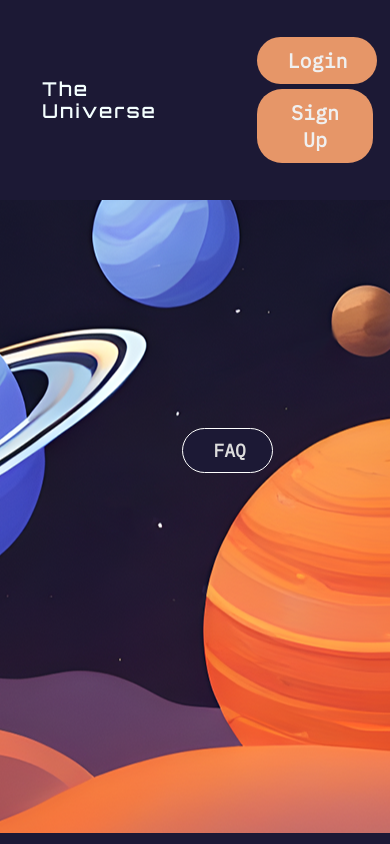
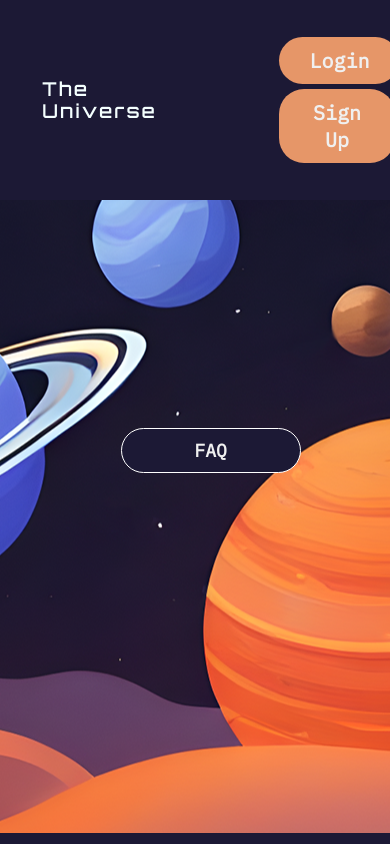
Before and after one commit to reyaanali5/comptest, a React (Create React App) app: page / in a window 390 px wide. Shown: the top 844 px of the page. Built offline with nearby package versions, Linux system fonts and the light colour scheme; no server answers.

Commit message:
fixed buttons width

```diff
--- a/src/App.css
+++ b/src/App.css
@@ -354,6 +354,7 @@ nav ul {
   font-family: "IBM Plex Mono", monospace;
   font-weight: bold;
   font-size: 15px;
+  min-width: 180px;
   margin: 2%;
   transition: 0.5s;
 }
@@ -577,7 +578,20 @@ textarea {
 /* Screen sizes should be at the bottom */
 /* Screen sizes adjustment */
 
+@media screen and (min-width: 1024px) {
+  .App {
+    width: fit-content;
+  }
+  .App-header {
+    height: fit-content;
+  }
+}
+
 @media screen and (max-width: 950px) {
+  .buttons {
+    width: 390px;
+  }
+
   .pageHeading {
     font-size: small;
     text-align: left;
@@ -603,7 +617,7 @@ textarea {
 
   .fav {
     position: relative;
-    left: 50px;
+    left: 20px;
     margin-top: 700px;
   }
 
@@ -703,6 +717,13 @@ textarea {
   }
 }
 
+@media screen and (max-width: 780px) {
+  .fav {
+    position: relative;
+    left: -10px;
+    margin-top: 700px;
+  }
+}
 @media screen and (max-width: 550px) {
   .pageHeading {
     font-size: small;
@@ -773,6 +794,7 @@ textarea {
   }
 
   .buttons {
+    width: 180px;
     font-size: large;
   }
 
@@ -800,7 +822,7 @@ textarea {
     display: flex;
     flex-direction: column;
     justify-content: space-between;
-    margin-left: -25px;
+    margin-left: -40px;
   }
 
   .planet-link-circle {
@@ -845,6 +867,13 @@ textarea {
   }
 }
 
+@media screen and (max-width: 380px) {
+  .fav {
+    position: relative;
+    left: -10px;
+    margin-top: 700px;
+  }
+}
 @media screen and (max-width: 280px) {
   .pageHeading {
     font-size: 5px;
--- a/src/App.js
+++ b/src/App.js
@@ -109,24 +109,34 @@ function App() {
                         {user ? (
                             <div className="fav-row">
 
+                                <Link to="/SpaceImage">
                                     <button className="buttons">
-                                    <Link to="/SpaceImage">Images</Link>
+                                        Images
                                     </button>
+                                </Link>
+                                <Link to="/Favourites">
                                     <button className="buttons">
-                                    <Link to="/Favourites">Favourites</Link>
+                                        Favourites
                                     </button>
+                                </Link>
+                                <Link to="/Forum">
                                     <button className="buttons">
-                                    <Link to="/Forum">Forum</Link>
+                                        Forum
                                     </button>
+                                </Link>
+                                <Link to="/faq">
                                     <button className="buttons">
-                                    <Link to="/faq">FAQ</Link>
+                                        FAQ
                                     </button>
+                                </Link>
                             </div>
                         ) : (
                             <div className="fav-row">
+                                <Link to="/faq">
                                     <button className="buttons">
-                                    <Link to="/faq">FAQ</Link>
+                                        FAQ
                                     </button>
+                                </Link>
                             </div>
                         )}
                     </div>
```
Lines whose indentation alone changed are shown as unchanged.
